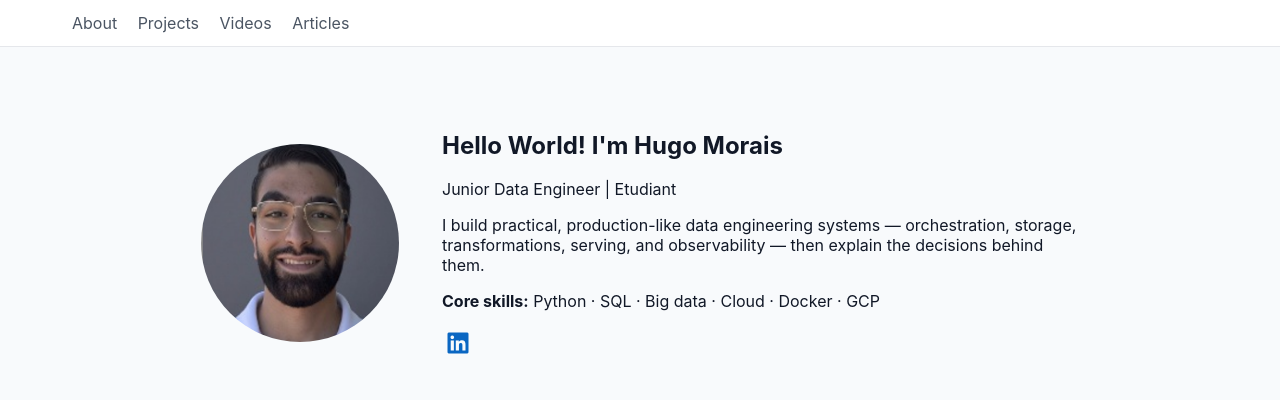
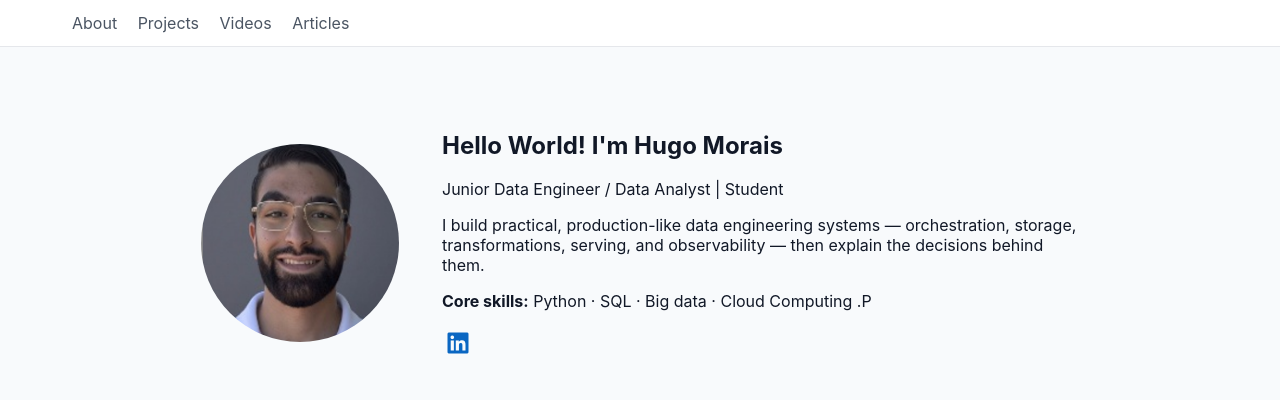
Before and after one commit to hugo-morais/hugo-morais.github.io, a Jekyll site: the page built from index.md, in a window 1280 px wide and 1127 px high. Shown: the top 400 px of the window. Built offline with Jekyll 4.4.1, drawn with Linux system fonts in a browser that asks for light colours.

Commit message:
Update index.md

```diff
--- a/index.md
+++ b/index.md
@@ -46,12 +46,12 @@ title: "Accueil"
 
     <div class="about-text">
       <h1>Hello World! I'm Hugo Morais</h1>
-      <p>Junior Data Engineer | Etudiant </p>
+      <p>Junior Data Engineer / Data Analyst | Student </p>
       <p>I build practical, production-like data engineering systems — orchestration, storage, transformations, serving, and observability — then explain the decisions behind them.</p>
-      <p><strong>Core skills:</strong> Python · SQL  · Big data · Cloud  · Docker · GCP</p>
+      <p><strong>Core skills:</strong>  Python · SQL  · Big data · Cloud Computing .P</p>
 
       <p class="social-links">
-        <a href="https://www.linkedin.com/in/hugo-morais-dsti/" target="_blank" aria-label="LinkedIn">
+        <a href="https://www.linkedin.com/in/hugomoraiss/" target="_blank" aria-label="LinkedIn">
           <i class="fa-brands fa-linkedin"></i>
         </a>
 
```
